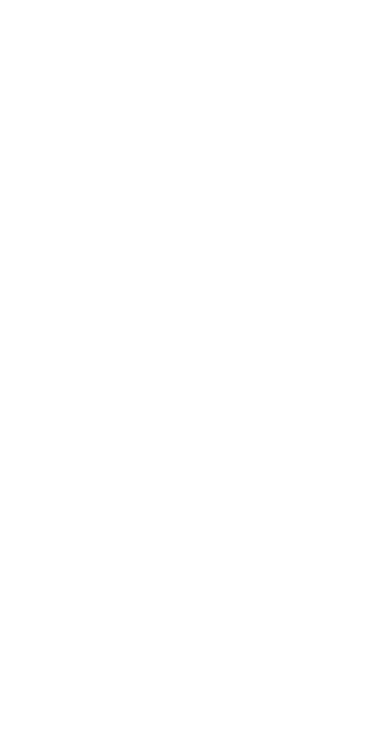
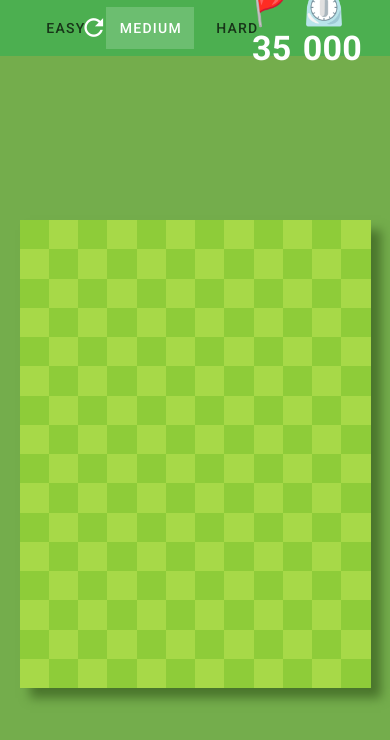
Before and after one commit to zachlearnscode/minesweeper, a Vue app in the folder minesweeper/: page / in a window 390 px wide. Shown: the top 740 px of the page. Built offline with nearby package versions, Linux system fonts and the light colour scheme.

Commit message:
Mobile friendly grid changes. Migrated code into CLI directories

```diff
--- a/minesweeper/src/App.vue
+++ b/minesweeper/src/App.vue
@@ -1,30 +1,92 @@
 <template>
-  <v-app>
-
+  <v-app style="background-color: #74ad4c">
+    <v-app-bar flat color="green">
+      <v-container fluid class="text-h4 font-weight-bold white--text">
+        <v-row>
+          <v-col cols="2" align-self="center" class="d-flex align-center">
+            <v-btn-toggle group mandatory v-model="difficulty">
+              <v-btn value="easy" large>
+                Easy
+              </v-btn>
+              <v-btn value="medium" large selected>
+                Medium
+              </v-btn>
+              <v-btn value="hard" large>
+                Hard
+              </v-btn>
+            </v-btn-toggle>
+            <v-btn icon large class="ml-2">
+                <v-icon color="white">mdi-refresh</v-icon>
+              </v-btn>
+          </v-col>
+          <v-spacer></v-spacer>
+          <v-col cols="2" align-self="center" class="d-flex justify-end">
+            <span class="mr-2">🚩 {{ flagsAvailable }}</span>
+            <span>⏲️ {{ timeElapsed | padTime }}</span>
+          </v-col>
+        </v-row>
+      </v-container>
+    </v-app-bar>
+    <transition
+      appear
+      name="transition"
+      enter-active-class="animate__animated animate__jackInTheBox"
+    >
+      <div :key="boardKey" class="wrapper" :style="styles.wrapper">
+        <div :style="styles.board">
+          <div
+            v-for="(row, rowIndex) in board"
+            :key="rowIndex"
+            :style="styles.row"
+          >
+            <div
+              v-for="(col, colIndex) in row"
+              :key="colIndex"
+              ref="cell"
+              :style="[
+                styles.cell,
+                styles.colorizeCell(rowIndex, colIndex, col.hidden),
+                styles.colorizeClues(col.content),
+              ]"
+              @click="reveal(rowIndex, colIndex)"
+              @click.right.prevent="col.marked = !col.marked"
+              @mouseover="highlight(board.flat().indexOf(col))"
+              @mouseleave="restore(board.flat().indexOf(col))"
+            >
+              {{ col.hidden ? (col.marked ? "🚩" : "") : col.content }}
+            </div>
+          </div>
+        </div>
+      </div>
+    </transition>
   </v-app>
 </template>
 
 <script>
-
 export default {
-  name: 'Minesweeper',
+  name: "Minesweeper",
 
   components: {
     //
   },
 
-  data: () => ({
+  data() {
+    return {
       rows: undefined,
       cols: undefined,
-    bombs:  undefined,
+      bombs: undefined,
       board: undefined,
       boardKey: 0,
       difficulty: "medium",
       gameStarted: false,
+      gameEnded: false,
       timeElapsed: 0,
-    interval: null
-  }),
-
+      interval: null,
+      vertical: false,
+      backgroundStore: "",
+      isMobile: false,
+    };
+  },
   methods: {
     frameBoard() {
       let board = [];
@@ -35,7 +97,7 @@
 
         let y = 0;
         while (y < this.cols) {
-          row.push({content: "", hidden: true, marked: false});
+          row.push({ content: "", hidden: true, marked: false });
           y++;
         }
 
@@ -47,7 +109,8 @@
     },
     finishBoard(row, col) {
       let board = this.board.slice();
-      let givenRow = row, givenCol = col;
+      let givenRow = row,
+        givenCol = col;
       let revealedCellNeighbors = this.findNeighbors(board, row, col);
 
       let coordinateBombs = () => {
@@ -57,55 +120,59 @@
           let row = Math.floor(Math.random() * this.rows);
           let col = Math.floor(Math.random() * this.cols);
 
-          if (!revealedCellNeighbors
-                .some(n => n.row === row && n.col === col) &&
-                row !== givenRow && col !== givenCol) {
-            return {row, col};
+          if (
+            !revealedCellNeighbors.some(
+              (n) => n.row === row && n.col === col
+            ) &&
+            row !== givenRow &&
+            col !== givenCol
+          ) {
+            return { row, col };
           } else {
             return createCoordinates();
           }
-        }
+        };
 
-        let preventDuplicates = ({row, col}) => {
-          if (!bombCoordinates
-                .some(c => c.row === row && c.col === col)) {
-            return bombCoordinates.push({row, col})
+        let preventDuplicates = ({ row, col }) => {
+          if (!bombCoordinates.some((c) => c.row === row && c.col === col)) {
+            return bombCoordinates.push({ row, col });
           } else {
             return preventDuplicates(createCoordinates());
           }
-        }
+        };
 
         do {
           preventDuplicates(createCoordinates());
         } while (bombCoordinates.length < this.bombs);
 
         return bombCoordinates;
-      }
+      };
 
       let placeBombs = (coordinates) => {
-        return coordinates
-          .forEach(coords => board[coords.row][coords.col].content = "💣");
-      }
+        return coordinates.forEach(
+          (coords) => (board[coords.row][coords.col].content = "💣")
+        );
+      };
 
       let setClues = () => {
         for (let row = 0; row < board.length; row++) {
           for (let col = 0; col < board[row].length; col++) {
-            let cell = board[row][col], nearbyBombs = 0;
+            let cell = board[row][col],
+              nearbyBombs = 0;
 
-            let bombCheck = ({row, col}) => {
+            let bombCheck = ({ row, col }) => {
               if (board[row][col].content === "💣") {
                 return 1;
               } else {
                 return 0;
               }
-            }
+            };
 
             if (!cell.content) {
               let neighbors = this.findNeighbors(board, row, col);
-              neighbors.forEach(coords => {
-                nearbyBombs += bombCheck(coords)
-              })
-
+              neighbors.forEach((coords) => {
+                nearbyBombs += bombCheck(coords);
+              });
 
               if (nearbyBombs !== 0) {
                 cell.content = String(nearbyBombs);
@@ -113,7 +180,7 @@
             }
           }
         }
-      }
+      };
 
       placeBombs(coordinateBombs());
       setClues();
@@ -121,6 +188,10 @@
       return board;
     },
     reveal(row, col) {
+      if (this.gameEnded) {
+        return;
+      }
+
       if (!this.gameStarted) {
         this.board = this.finishBoard(row, col);
         this.gameStarted = true;
@@ -133,7 +204,7 @@
         cell.hidden = false;
 
         if (cell.content === "💣") {
-          return this.gameOver(cell)
+          return this.gameOver(cell);
         } else if (!cell.content) {
           this.revealNeighbors(this.board, row, col);
         }
@@ -143,7 +214,7 @@
     },
 
     evaluateForWin() {
-      if (this.hiddenCells.some(c => !c.content || c.content !== "💣")) {
+      if (this.hiddenCells.some((c) => !c.content || c.content !== "💣")) {
         return;
       } else {
         return this.gameWon(this.hiddenCells);
@@ -152,22 +223,28 @@
 
     gameOver(cell) {
       cell.content = "❌";
-      this.bombCells.forEach(b => b.hidden = false);
+      this.bombCells.forEach((b) => {
+        let index = this.bombCells.indexOf(b);
+        let randomTimeout = Math.random() * 30;
+        setTimeout(() => (b.hidden = false), index * randomTimeout);
+      });
       this.stopTimer();
+      this.gameEnded = true;
     },
 
     gameWon(arr) {
-      arr.forEach(c => {
+      arr.forEach((c) => {
         c.marked = false;
         c.hidden = false;
-      })
+      });
       this.stopTimer();
+      this.gameEnded = true;
     },
 
     revealNeighbors(board, row, col) {
       let neighborCoords = this.findNeighbors(board, row, col);
 
-      neighborCoords.forEach(coords => {
+      neighborCoords.forEach((coords) => {
         let neighbor = this.board[coords.row][coords.col];
 
         if (neighbor.hidden && !neighbor.marked) {
@@ -175,13 +252,17 @@
           if (!neighbor.content)
             this.revealNeighbors(this.board, coords.row, coords.col);
         }
-      })
+      });
     },
 
     boundsCheck(board, row, col) {
-      if (row > -1 && row < board.length &&
-          col > -1 && col < board[row].length) {
-            return {row, col};
+      if (
+        row > -1 &&
+        row < board.length &&
+        col > -1 &&
+        col < board[row].length
+      ) {
+        return { row, col };
       } else {
         return undefined;
       }
@@ -190,21 +271,24 @@
     findNeighbors(board, row, col) {
       let inboundsNeighbors = [];
       let possibleNeighbors = [
-        {row: row - 1, col: col - 1},
-        {row: row - 1, col: col},
-        {row: row - 1, col: col + 1},
-        {row: row, col: col + 1},
-        {row: row + 1, col: col + 1},
-        {row: row + 1, col: col},
-        {row: row + 1, col: col - 1},
-        {row: row, col: col - 1}
+        { row: row - 1, col: col - 1 },
+        { row: row - 1, col: col },
+        { row: row - 1, col: col + 1 },
+        { row: row, col: col + 1 },
+        { row: row + 1, col: col + 1 },
+        { row: row + 1, col: col },
+        { row: row + 1, col: col - 1 },
+        { row: row, col: col - 1 },
       ];
 
-      possibleNeighbors.map(c => inboundsNeighbors.push(this.boundsCheck(board, c.row, c.col)));
+      possibleNeighbors.map((c) =>
+        inboundsNeighbors.push(this.boundsCheck(board, c.row, c.col))
+      );
 
-      return inboundsNeighbors.filter(neighbor => neighbor);
+      return inboundsNeighbors.filter((neighbor) => neighbor);
     },
     newGame() {
+      this.gameEnded = false;
       this.boardKey++;
 
       if (this.interval) {
@@ -214,48 +298,189 @@
       }
 
       if (this.difficulty === "easy") {
+        if (!this.isMobile) {
           this.rows = 8;
           this.cols = 10;
+        } else {
+          this.rows = 10;
+          this.cols = 7;
+        }
         this.bombs = 10;
       } else if (this.difficulty === "medium") {
+        if (!this.isMobile) {
           this.rows = 14;
           this.cols = 18;
           this.bombs = 40;
         } else {
+          this.rows = 16;
+          this.cols = 12;
+          this.bombs = 35;
+        }
+      } else {
+        if (!this.isMobile) {
           this.rows = 20;
           this.cols = 24;
           this.bombs = 99;
+        } else {
+          this.rows = 21;
+          this.cols = 16;
+          this.bombs = 75;
+        }
       }
 
       let board = this.frameBoard();
 
-      return this.board = board;
+      return (this.board = board);
     },
     startTimer() {
-      return this.interval = setInterval(() => {
+      return (this.interval = setInterval(() => {
         this.timeElapsed++;
-          }, 1000);
+      }, 1000));
     },
     stopTimer() {
       clearInterval(this.interval);
+    },
+    highlight(index) {
+      let el = this.$refs.cell[index];
+      if (
+        el.style.backgroundColor === "rgb(142, 204, 57)" ||
+        el.style.backgroundColor === "rgb(167, 217, 72)"
+      ) {
+        this.backgroundStore = el.style.backgroundColor;
+        el.style.backgroundColor = "rgba(255, 255, 255, 0.8)";
+      } else {
+        if (el.innerText) {
+          this.backgroundStore = el.style.backgroundColor;
+          el.style.backgroundColor = "rgba(255, 255, 255, 0.8)";
+        }
       }
     },
+    restore(index) {
+      let el = this.$refs.cell[index];
+      if (el.style.backgroundColor === "rgba(255, 255, 255, 0.8)") {
+        el.style.backgroundColor = this.backgroundStore;
+        this.backgroundColor = "";
+      }
+    },
+    detectMobile() {
+      let w = window.innerWidth;
 
+      if (w <= 600) {
+        return (this.isMobile = true);
+      } else {
+        return;
+      }
+    },
+    boardWidth(rows, cols) {
+      let top = Math.abs(rows - cols);
+      let bottom = Math.round((rows + cols) / 2);
+
+      return (top / bottom) * 100;
+    },
+  },
   computed: {
     flagsAvailable() {
-      let markedCells = this.board.flat()
-        .filter(c => c.marked).length;
+      let markedCells = this.board.flat().filter((c) => c.marked).length;
 
       return this.bombs - markedCells;
     },
     hiddenCells() {
-      return this.board.flat().filter(c => c.hidden);
+      return this.board.flat().filter((c) => c.hidden);
     },
     bombCells() {
-      return this.board.flat().filter(c => c.content === "💣");
+      return this.board.flat().filter((c) => c.content === "💣");
+    },
+    heightInPixels() {
+      return document.getElementById("board").clientHeight;
+    },
+    styles() {
+      return {
+        wrapper: {
+          height: "calc(100vh - 3rem)",
+          width: `100vw`,
+          display: "flex",
+          justifyContent: "center",
+          alignItems: "center",
+          padding: "1rem",
+        },
+        board: {
+          height: this.isMobile
+            ? `calc(90vw * ${this.rows / this.cols})`
+            : "80vh",
+          width: this.isMobile
+            ? "90vw"
+            : `calc(80vh * ${this.cols / this.rows})`,
+          display: "grid",
+          gridTemplateRows: `repeat(${this.rows}, 1fr)`,
+          boxShadow: "10px 10px 10px #4a752c",
+        },
+        row: {
+          display: "grid",
+          gridTemplateColumns: `repeat(${this.cols}, 1fr)`,
+        },
+        cell: {
+          display: "flex",
+          justifyContent: "center",
+          alignItems: "center",
+          fontFamily: "Rubik, sans-serif",
+          fontSize: this.isMobile ? ".8rem" : "1rem",
+        },
+        colorizeCell: (row, col, hidden) => {
+          if (hidden) {
+            if (row % 2 === 0) {
+              if (col % 2 === 0) {
+                return { backgroundColor: "#8ecc39" };
+              } else {
+                return { backgroundColor: "#a7d948" };
+              }
+            } else {
+              if (col % 2 === 0) {
+                return { backgroundColor: "#a7d948" };
+              } else {
+                return { backgroundColor: "#8ecc39" };
+              }
+            }
+          } else {
+            if (row % 2 === 0) {
+              if (col % 2 === 0) {
+                return { backgroundColor: "#d7b899" };
+              } else {
+                return { backgroundColor: "#e5c29f" };
+              }
+            } else {
+              if (col % 2 === 0) {
+                return { backgroundColor: "#e5c29f" };
+              } else {
+                return { backgroundColor: "#d7b899" };
+              }
+            }
           }
         },
-
+        colorizeClues: (clueVal) => {
+          if (Number(clueVal) === 1) {
+            return { color: "blue" };
+          } else if (Number(clueVal) === 2) {
+            return { color: "green" };
+          } else if (Number(clueVal) === 3) {
+            return { color: "red" };
+          } else if (Number(clueVal) === 4) {
+            return { color: "darkBlue" };
+          } else if (Number(clueVal) === 5) {
+            return { color: "maroon" };
+          } else if (Number(clueVal) === 6) {
+            return { color: "lightSeaGreen" };
+          } else if (Number(clueVal) === 7) {
+            return { color: "black" };
+          } else if (Number(clueVal) === 8) {
+            return { color: "gray" };
+          }
+        },
+      };
+    },
+  },
+  watch: {
+    difficulty: "newGame"
+  },
   filters: {
     padTime(num) {
       let time = String(num);
@@ -263,7 +488,11 @@
         time = "0" + time;
       }
       return time;
-    }
-  }
+    },
+  },
+  created() {
+    this.detectMobile();
+    this.newGame();
+  },
 };
 </script>
```
Also changed, not shown: 1 other file (tests, documents, lock files or other folders). Lines whose indentation alone changed are shown as unchanged.
